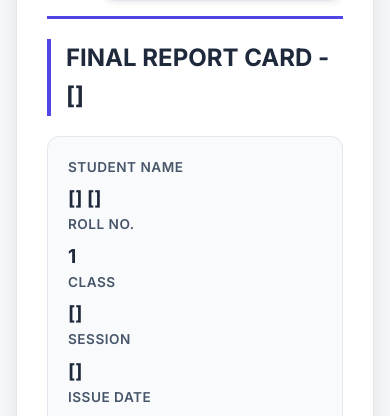
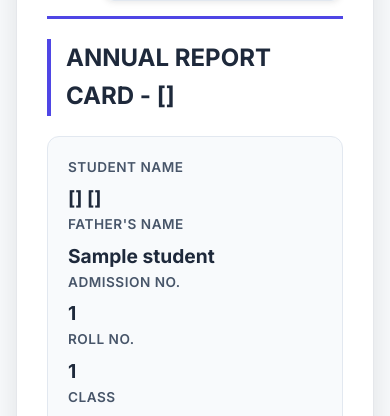
Before and after one commit to Anmol2121/call_me_daddy, a Python web app: template templates/admin_class_report_card.html in a window 390 px wide; the page is wider, and only the part inside the window is pictured. Shown: the part 263-679 px from the top of that part. Run offline with Jinja, Linux system fonts and the light colour scheme; the template is opened without the code that fills it: most values are stand-ins (such as "Sample title", 1, 10 or a date in 2020).

Commit message:
Update admin_class_report_card.html

```diff
--- a/templates/admin_class_report_card.html
+++ b/templates/admin_class_report_card.html
@@ -238,16 +238,24 @@
         </div>
 
         <!-- Report Title -->
-        <div class="report-title">FINAL REPORT CARD - {{ class_obj.name }}</div>
+        <div class="report-title">ANNUAL REPORT CARD - {{ class_obj.name }}</div>
 
         <!-- Student Information -->
         <div class="student-info-panel">
             <div class="row">
-                <div class="col-md-4">
+                <div class="col-md-3">
                     <div class="info-label">Student Name</div>
                     <div class="info-value">{{ data.student.first_name }} {{ data.student.last_name }}</div>
                 </div>
                 <div class="col-md-2">
+                    <div class="info-label">Father's Name</div>
+                    <div class="info-value">{{ data.student.father_name or '—' }}</div>
+                </div>
+                <div class="col-md-2">
+                    <div class="info-label">Admission No.</div>
+                    <div class="info-value">{{ data.student.student_id }}</div>
+                </div>
+                <div class="col-md-1">
                     <div class="info-label">Roll No.</div>
                     <div class="info-value">{{ data.roll_number }}</div>
                 </div>
@@ -258,10 +266,6 @@
                 <div class="col-md-2">
                     <div class="info-label">Session</div>
                     <div class="info-value">{{ context.view_session.name }}</div>
-                </div>
-                <div class="col-md-2">
-                    <div class="info-label">Issue Date</div>
-                    <div class="info-value">{{ now().strftime('%d %b %Y') }}</div>
                 </div>
             </div>
         </div>
```
